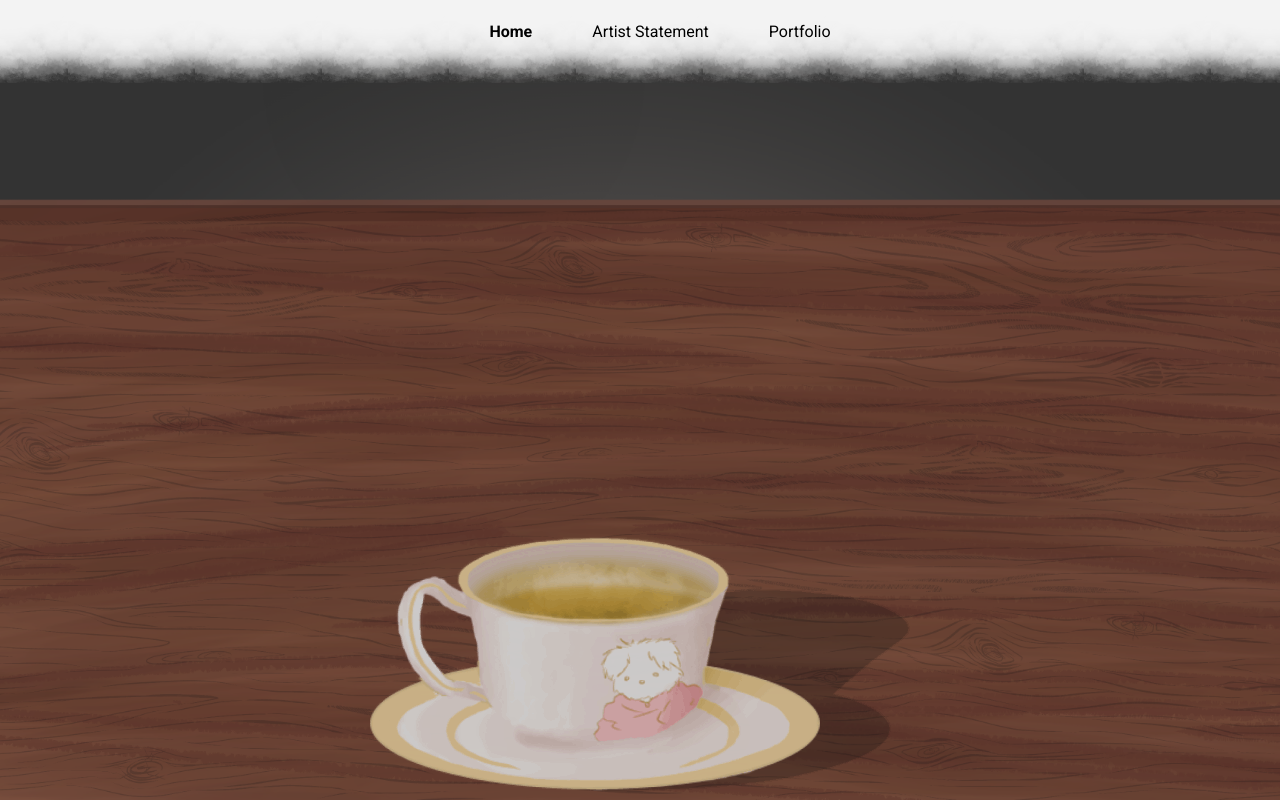
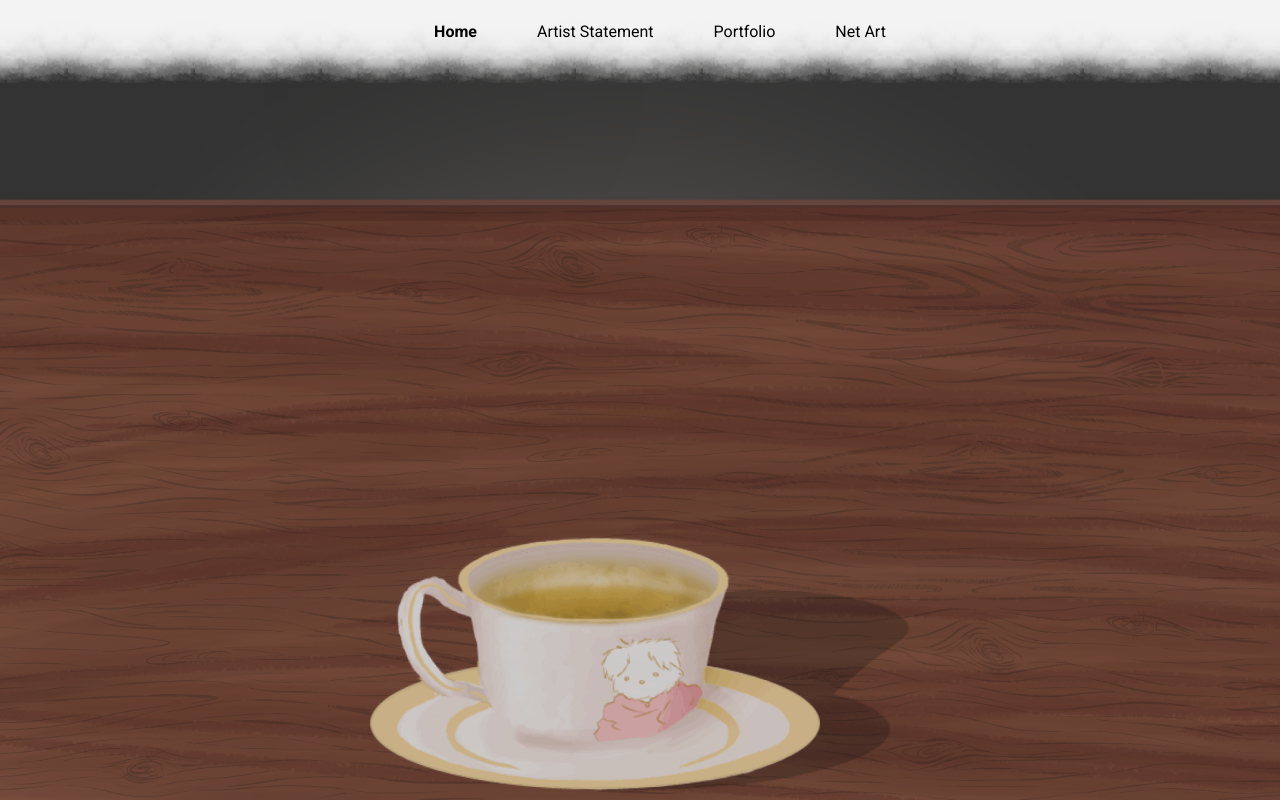
Before and after one commit to ninitea/ninitea.github.io, a plain HTML site: page index.html in a window 1280 px wide. Drawn offline with nearby package versions, Linux system fonts and the light colour scheme.

Commit message:
Update index.html

```diff
--- a/index.html
+++ b/index.html
@@ -17,6 +17,7 @@
                     <li><a class="disable" href="index.html">Home</a></li>
                     <li><a href="statement.html">Artist Statement</a></li>
                     <li><a href="portfolio.html">Portfolio</a></li>
+                    <li><a href="/art74assignment3">Net Art</a></li>
                 </ul>
             </div>
         </nav>
```
